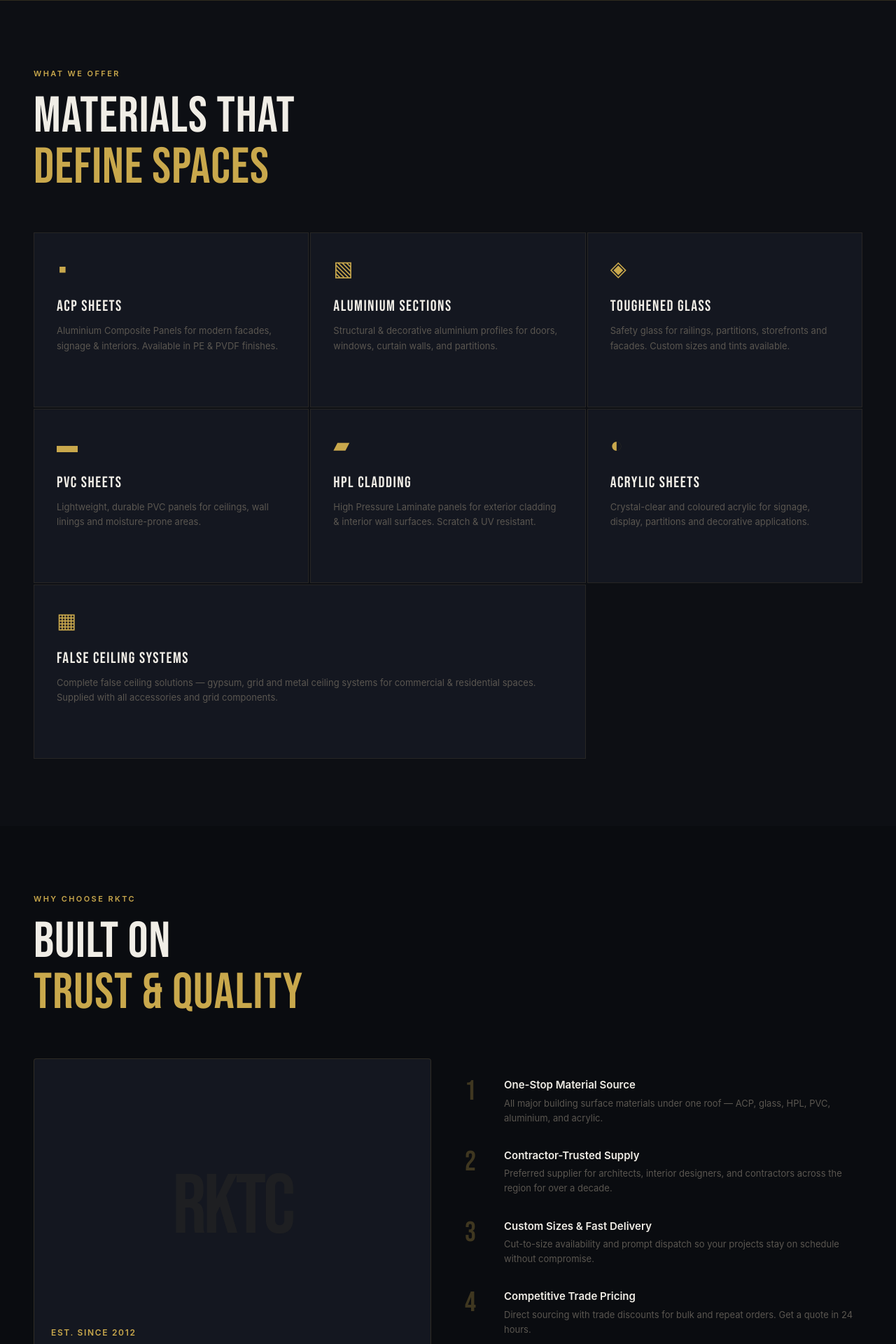
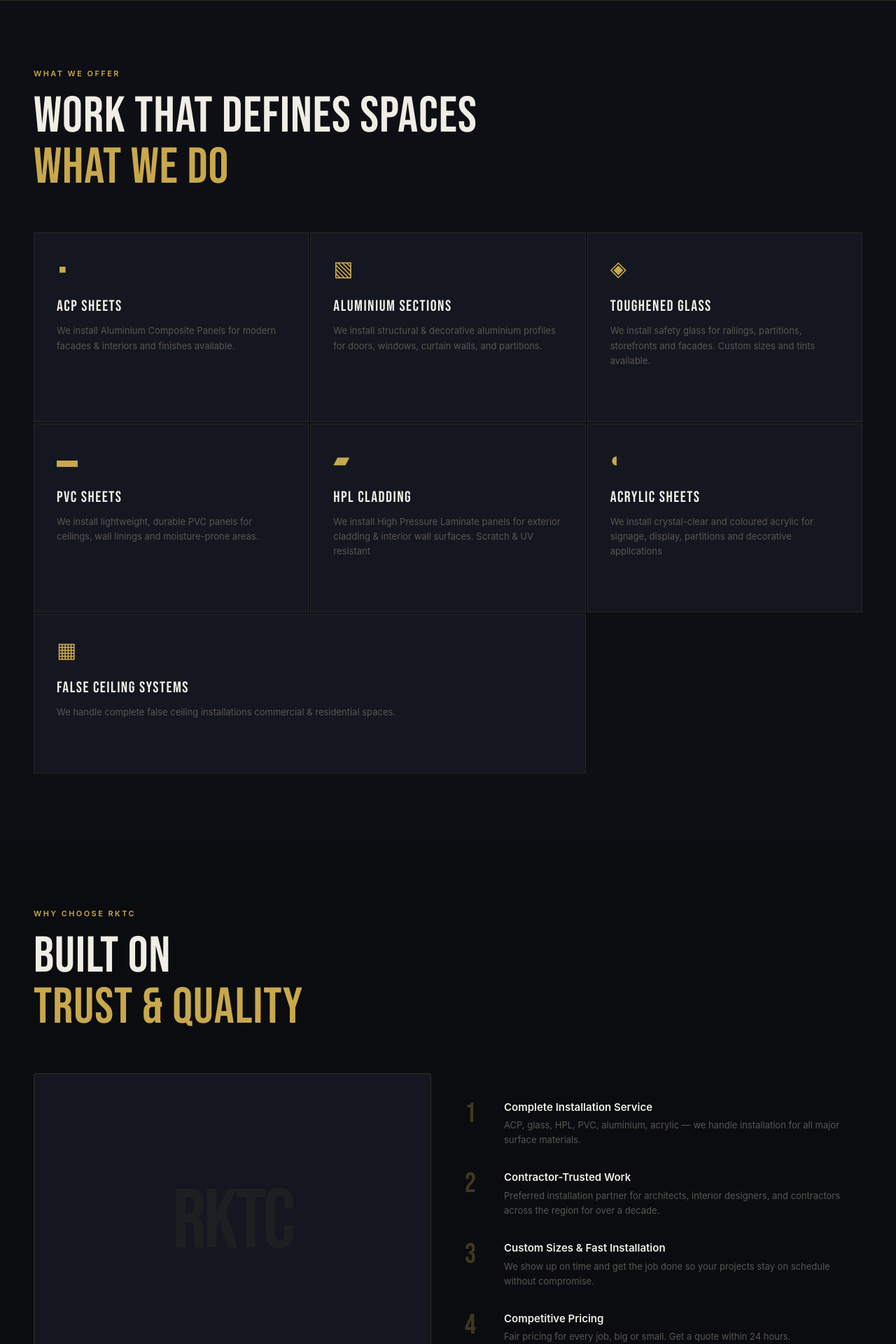
Before and after one commit to YASHdroid/RKTC_Porttfolio, a React (Vite) app in the folder RKTC_Portfolio/client/: page / in a window 1280 px wide. Shown: the part 860-2780 px from the top of the page at 70% size. Built offline with nearby package versions, Linux system fonts and the light colour scheme.

Commit message:
refactor: update RKTC content from supplier to installation services

```diff
--- a/RKTC_Portfolio/client/src/pages/DealsIn.jsx
+++ b/RKTC_Portfolio/client/src/pages/DealsIn.jsx
@@ -11,9 +11,9 @@ const PRODUCTS = [
         name: "ACP Sheets",
         fullName: "Aluminium Composite Panels",
         tagline: "Modern facades, bold signage, premium interiors",
-        desc: "Aluminium Composite Panels consist of two aluminium sheets bonded to a polyethylene or mineral core. Lightweight yet rigid, they are the go-to choice for building facades, shopfronts, signage, and interior wall cladding.",
+        desc: "Aluminium Composite Panels consist of two aluminium sheets bonded to a polyethylene or mineral core. Lightweight yet rigid, we install them for building facades, shopfronts, signage, and interior wall cladding.",
         specs: [
-            { label: "Thickness", value: "3mm / 4mm / 6mm" },
+            { label: "Thickness", value: "Many Available" },
             { label: "Width", value: "1220mm / 1500mm" },
             { label: "Core Type", value: "PE (Polyethylene) / FR (Fire Retardant)" },
             { label: "Finish", value: "PVDF Coating / PE Coating" },
@@ -32,7 +32,7 @@ const PRODUCTS = [
         name: "Aluminium Sections",
         fullName: "Aluminium Profiles & Extrusions",
         tagline: "Structural strength with a clean finish",
-        desc: "Extruded aluminium profiles used in doors, windows, curtain wall systems, partitions, shopfronts, and structural glazing. Corrosion-resistant, lightweight and available in anodised or powder-coated finishes.",
+        desc: "We install extruded aluminium profiles for doors, windows, curtain wall systems, partitions, shopfronts, and structural glazing. Corrosion-resistant and lightweight with anodised or powder-coated finishes.",
         specs: [
             { label: "Alloy", value: "6063 T5 / T6 Grade" },
             { label: "Finish", value: "Anodised / Powder Coated / Mill Finish" },
@@ -53,7 +53,7 @@ const PRODUCTS = [
         name: "Toughened Glass",
         fullName: "Tempered Safety Glass",
         tagline: "Safety, clarity and structural integrity",
-        desc: "Toughened (tempered) glass is 4–5x stronger than normal glass. When broken, it shatters into small blunt pieces instead of sharp shards, making it the safest choice for structural and high-traffic applications.",
+        desc: "Toughened (tempered) glass is 4–5x stronger than normal glass. When broken, it shatters into small blunt pieces instead of sharp shards. We install it for railings, partitions, storefronts and facades.",
         specs: [
             { label: "Thickness", value: "4mm / 6mm / 8mm / 10mm / 12mm" },
             { label: "Max Size", value: "2440mm × 3660mm" },
@@ -74,7 +74,7 @@ const PRODUCTS = [
         name: "PVC Sheets",
         fullName: "PVC Foam & Rigid Sheets",
         tagline: "Lightweight, waterproof, easy to work with",
-        desc: "PVC sheets are moisture-resistant, termite-proof and extremely lightweight. Ideal for wet areas, false ceilings, wall panelling and display boards. Available in foam (Sunboard type) and rigid variants.",
+        desc: "PVC sheets are moisture-resistant, termite-proof and extremely lightweight. We install them for false ceilings, wall panelling, wet areas and display boards. Available in foam and rigid variants.",
         specs: [
             { label: "Thickness", value: "1mm to 25mm" },
             { label: "Sheet Size", value: "1220mm × 2440mm (standard)" },
@@ -95,7 +95,7 @@ const PRODUCTS = [
         name: "HPL Cladding",
         fullName: "High Pressure Laminate Panels",
         tagline: "Durable exterior surfaces with designer finishes",
-        desc: "High Pressure Laminate (HPL) panels are manufactured by compressing layers of kraft paper and decorative paper under high heat and pressure. The result is an extremely hard, scratch-resistant panel suitable for both exterior and interior use.",
+        desc: "High Pressure Laminate (HPL) panels are extremely hard and scratch-resistant. We install them for exterior cladding and interior wall surfaces in commercial and residential projects.",
         specs: [
             { label: "Thickness", value: "3mm / 6mm / 8mm / 10mm / 12mm" },
             { label: "Sheet Size", value: "1300mm × 3050mm (standard)" },
@@ -116,7 +116,7 @@ const PRODUCTS = [
         name: "Acrylic Sheets",
         fullName: "Cast & Extruded Acrylic (PMMA)",
         tagline: "Crystal clarity for signs, displays and décor",
-        desc: "Acrylic (PMMA) sheets are a lightweight, shatter-resistant alternative to glass with 92% light transmission. Available in clear, coloured, mirror and frosted variants. Can be laser-cut, CNC-routed, bent and thermoformed.",
+        desc: "Acrylic (PMMA) sheets are a lightweight, shatter-resistant alternative to glass with 92% light transmission. We install them for signage, display counters, partitions and decorative applications.",
         specs: [
             { label: "Thickness", value: "1.5mm to 25mm" },
             { label: "Sheet Size", value: "1220mm × 2440mm / 2050mm × 3050mm" },
@@ -137,7 +137,7 @@ const PRODUCTS = [
         name: "False Ceiling",
         fullName: "False Ceiling Systems & Accessories",
         tagline: "Complete ceiling solutions for every space",
-        desc: "We supply complete false ceiling systems including gypsum boards, grid systems (T-bar), metal tiles, PVC ceiling panels and all accessories. Suitable for commercial offices, malls, hospitals, hotels and residential spaces.",
+        desc: "We install complete false ceiling systems including gypsum boards, grid systems (T-bar), metal tiles and PVC ceiling panels. Suitable for commercial offices, malls, hospitals, hotels and residential spaces.",
         specs: [
             { label: "Types", value: "Gypsum / Grid T-bar / Metal Tile / PVC / Stretch" },
             { label: "Grid Size", value: "600×600mm / 600×1200mm (standard)" },
@@ -199,7 +199,7 @@ export default function DealsIn() {
                 <div className="flex items-center gap-3 mb-5 fade-up">
                     <span className="block w-8 h-[1px] bg-[#c9a84c]" />
                     <span className="text-[#c9a84c] text-[11px] font-semibold tracking-[0.22em] uppercase">
-                        Product Catalogue
+                       Our Services
                     </span>
                 </div>
                 <h1 className="font-display text-[clamp(48px,9vw,100px)] leading-[0.92] tracking-[2px] text-[#f0ede6] fade-up">
@@ -208,8 +208,8 @@ export default function DealsIn() {
                     <span className="text-[#c9a84c]">DEAL IN</span>
                 </h1>
                 <p className="text-[#7a7570] text-[15px] leading-relaxed max-w-lg mt-5 fade-up">
-                    Premium building surface materials for architects, contractors and
-                    interior designers. Click any product to see full specs.
+                    We install premium surface materials for architects, contractors and
+interior designers. Click any service to see full details.
                 </p>
             </div>
 
@@ -331,7 +331,7 @@ export default function DealsIn() {
                             {/* Brands */}
                             <div className="px-8 py-6 border-b border-[rgba(201,168,76,0.1)]">
                                 <div className="text-[10px] font-semibold tracking-[0.2em] uppercase text-[#c9a84c] mb-4">
-                                    Brands We Stock
+                                Common Brands
                                 </div>
                                 <div className="flex flex-wrap gap-3">
                                     {activeProduct.brands.map((b) => (
@@ -367,7 +367,7 @@ export default function DealsIn() {
                             NEED A CUSTOM QUOTE?
                         </h2>
                         <p className="text-[13px] text-[#5a5650] mt-1">
-                            Bulk orders, custom sizes, specific finishes — just ask.
+                            Got a project in mind? Tell us what you need installed and we'll get back with a quote.
                         </p>
                     </div>
                     <a
--- a/RKTC_Portfolio/client/src/pages/Landing.jsx
+++ b/RKTC_Portfolio/client/src/pages/Landing.jsx
@@ -6,43 +6,43 @@ const PRODUCTS = [
     {
         icon: "▪",
         name: "ACP Sheets",
-        desc: "Aluminium Composite Panels for modern facades, signage & interiors. Available in PE & PVDF finishes.",
+        desc: "We install Aluminium Composite Panels for modern facades & interiors and finishes available.",
         span: false,
     },
     {
         icon: "▧",
         name: "Aluminium Sections",
-        desc: "Structural & decorative aluminium profiles for doors, windows, curtain walls, and partitions.",
+        desc: "We install structural & decorative aluminium profiles for doors, windows, curtain walls, and partitions.",
         span: false,
     },
     {
         icon: "◈",
         name: "Toughened Glass",
-        desc: "Safety glass for railings, partitions, storefronts and facades. Custom sizes and tints available.",
+        desc: "We install safety glass for railings, partitions, storefronts and facades. Custom sizes and tints available.",
         span: false,
     },
     {
         icon: "▬",
         name: "PVC Sheets",
-        desc: "Lightweight, durable PVC panels for ceilings, wall linings and moisture-prone areas.",
+        desc: "We install lightweight, durable PVC panels for ceilings, wall linings and moisture-prone areas.",
         span: false,
     },
     {
         icon: "▰",
         name: "HPL Cladding",
-        desc: "High Pressure Laminate panels for exterior cladding & interior wall surfaces. Scratch & UV resistant.",
+        desc: "We install High Pressure Laminate panels for exterior cladding & interior wall surfaces. Scratch & UV resistant",
         span: false,
     },
     {
         icon: "◐",
         name: "Acrylic Sheets",
-        desc: "Crystal-clear and coloured acrylic for signage, display, partitions and decorative applications.",
+        desc: "We install crystal-clear and coloured acrylic for signage, display, partitions and decorative applications",
         span: false,
     },
     {
         icon: "▦",
         name: "False Ceiling Systems",
-        desc: "Complete false ceiling solutions — gypsum, grid and metal ceiling systems for commercial & residential spaces. Supplied with all accessories and grid components.",
+        desc: "We handle complete false ceiling installations  commercial & residential spaces.",
         span: true,
     },
 ];
@@ -50,23 +50,23 @@ const PRODUCTS = [
 const WHY_POINTS = [
     {
         num: "1",
-        title: "One-Stop Material Source",
-        desc: "All major building surface materials under one roof — ACP, glass, HPL, PVC, aluminium, and acrylic.",
+        title: "Complete Installation Service",
+        desc: "ACP, glass, HPL, PVC, aluminium, acrylic — we handle installation for all major surface materials.",
     },
     {
         num: "2",
-        title: "Contractor-Trusted Supply",
-        desc: "Preferred supplier for architects, interior designers, and contractors across the region for over a decade.",
+        title: "Contractor-Trusted Work",
+        desc: "Preferred installation partner for architects, interior designers, and contractors across the region for over a decade.",
     },
     {
         num: "3",
-        title: "Custom Sizes & Fast Delivery",
-        desc: "Cut-to-size availability and prompt dispatch so your projects stay on schedule without compromise.",
+        title: "Custom Sizes & Fast Installation",
+        desc: "We show up on time and get the job done so your projects stay on schedule without compromise.",
     },
     {
         num: "4",
-        title: "Competitive Trade Pricing",
-        desc: "Direct sourcing with trade discounts for bulk and repeat orders. Get a quote in 24 hours.",
+        title: "Competitive  Pricing",
+        desc: "Fair pricing for every job, big or small. Get a quote within 24 hours.",
     },
 ];
 
@@ -261,7 +261,7 @@ export default function Landing() {
                 <div className="flex items-center gap-3 mb-6 reveal">
                     <span className="block w-8 h-[1px] bg-[#c9a84c]" />
                     <span className="text-[#c9a84c] text-[11px] font-semibold tracking-[0.22em] uppercase">
-                        Premium Building Materials
+                        Premium Building Installation
                     </span>
                 </div>
 
@@ -276,8 +276,7 @@ export default function Landing() {
 
                 {/* Sub */}
                 <p className="text-[#7a7570] text-base leading-relaxed max-w-md mb-12 reveal">
-                    From ACP cladding to toughened glass — RKTC supplies architects and
-                    contractors with materials that perform and impress.
+                    From ACP cladding to toughened glass — RKTC installs premium surface materials for architects and contractors across the region.
                 </p>
 
                 {/* CTAs */}
@@ -301,7 +300,7 @@ export default function Landing() {
                     {[
                         { num: "500+", label: "Projects Completed" },
                         { num: "12+", label: "Years in Business" },
-                        { num: "8", label: "Product Lines" },
+                        { num: "8", label: "Services Offered" },
                     ].map((s) => (
                         <div key={s.label}>
                             <div className="font-display text-[48px] text-[#c9a84c] leading-none">
@@ -339,9 +338,9 @@ export default function Landing() {
                     What We Offer
                 </div>
                 <h2 className="font-display text-[clamp(36px,6vw,72px)] leading-[1.02] tracking-[1px] text-[#f0ede6] mb-14 reveal">
-                    MATERIALS THAT
+                   WORK THAT DEFINES SPACES
                     <br />
-                    <span className="text-[#c9a84c]">DEFINE SPACES</span>
+                    <span className="text-[#c9a84c]">What We Do</span>
                 </h2>
 
                 <div className="grid grid-cols-1 sm:grid-cols-2 lg:grid-cols-3 gap-[2px]">
@@ -422,7 +421,7 @@ export default function Landing() {
                             <span className="text-[#c9a84c]">YOUR PROJECT?</span>
                         </h2>
                         <p className="text-[14px] text-[#7a7570] mt-2">
-                            Tell us what you need and we'll get back with pricing within 24 hours.
+                            Tell us what you need installed and we'll get back with a quote within 24 hours.
                         </p>
                     </div>
                     <a
--- a/RKTC_Portfolio/client/src/pages/about.jsx
+++ b/RKTC_Portfolio/client/src/pages/about.jsx
@@ -1,30 +1,30 @@
 const STATS = [
-  { num: "500+", label: "Projects Completed" },
+  { num: "1000+", label: "Projects Completed" },
   { num: "12+", label: "Years in Business" },
-  { num: "8", label: "Product Lines" },
-  { num: "200+", label: "Happy Clients" },
+  { num: "8", label: "Services Offered" },
+  { num: "750+", label: "Happy Clients" },
 ];
 
 const VALUES = [
   {
     icon: "◈",
     title: "Quality First",
-    desc: "We source only from trusted manufacturers. Every material we supply meets industry standards for durability, finish, and safety.",
+    desc: "We work only with trusted manufacturers and use materials that meet industry standards for durability, finish, and safety.",
   },
   {
     icon: "▰",
     title: "Honest Pricing",
-    desc: "No hidden charges. Trade pricing for contractors, bulk discounts for large orders, and quotes within 24 hours — always.",
+    desc: "No hidden charges. Fair pricing for every job, and quotes within 24 hours — always.",
   },
   {
     icon: "▧",
-    title: "Fast Fulfillment",
-    desc: "Cut-to-size availability and prompt dispatch from our warehouse so your projects never face material delays.",
+    title: "On-Site, On-Schedule",
+    desc: "We show up on time and complete installations efficiently so your projects never face delays.",
   },
   {
     icon: "◐",
     title: "Expert Guidance",
-    desc: "Not sure which material suits your project? Our team helps you pick the right product for the right application.",
+    desc: "Not sure which material suits your project? Our team helps you pick the right solution for the right application.",
   },
 ];
 
@@ -32,22 +32,17 @@ const TIMELINE = [
   {
     year: "2012",
     title: "Founded",
-    desc: "RKTC started as a small aluminium and ACP sheet supplier in Haryana, serving local contractors.",
+    desc: "RKTC started as a small aluminium and ACP installation service in Haryana, serving local contractors and builders.",
   },
   {
     year: "2015",
-    title: "Expanded Product Line",
-    desc: "Added toughened glass, PVC sheets and false ceiling systems to meet growing demand from architects.",
+    title: "Expanded Services",
+    desc: "Added toughened glass, PVC sheet and false ceiling installations to meet growing demand from architects.",
   },
   {
     year: "2018",
-    title: "Warehouse Upgrade",
-    desc: "Moved to a larger facility with cut-to-size capabilities and faster dispatch for bulk orders.",
-  },
-  {
-    year: "2021",
-    title: "HPL & Acrylic Added",
-    desc: "Launched HPL cladding and acrylic sheet supply to complete our exterior and interior material range.",
+    title: "Grew Our Team",
+    desc: "Expanded our installation team and took on larger commercial projects across the region.",
   },
   {
     year: "2025",
@@ -55,7 +50,6 @@ const TIMELINE = [
     desc: "Launched our online portfolio to connect with architects, designers and contractors across India.",
   },
 ];
-
 export default function About() {
   return (
     <div className="bg-[#0d0f14] text-[#f0ede6] font-sans min-h-screen">
@@ -116,29 +110,32 @@ export default function About() {
         {/* Right — text */}
         <div>
         <p className="text-[#a09c92] text-[15px] leading-[1.85] mb-6">
-            RKTC is a Haryana-based supplier of premium architectural surface
-            materials — serving contractors, interior designers, and architects
-            across North India for over a decade.
+  RKTC is a Haryana-based installation company specialising in premium
+  architectural surface solutions — serving contractors, interior
+  designers, and architects across North India for over a decade.
 </p>
+
 <p className="text-[#7a7570] text-[14px] leading-[1.85] mb-6">
   We started with a simple idea: make it easier for builders to get
-            quality materials without the hassle of dealing with multiple
-            vendors. Today, we supply everything from ACP sheets and aluminium
-            sections to toughened glass, HPL cladding, PVC, acrylic, and false
-            ceiling systems — all from one trusted source.
+  quality installation services without dealing with multiple vendors.
+  Today, we install everything from ACP sheets and aluminium sections to
+  toughened glass, HPL cladding, PVC, acrylic, and false ceiling systems —
+  all through one trusted team.
 </p>
+
 <p className="text-[#7a7570] text-[14px] leading-[1.85]">
   Whether you're cladding a commercial facade, fitting out a retail
-            interior, or sourcing materials for a residential project — RKTC
-            delivers the right product at the right price, on time.
+  interior, or finishing a residential project — RKTC delivers the right
+  installation at the right price, on time.
 </p>
+
+
 
           {/* divider */}
           <div className="border-t border-[rgba(201,168,76,0.12)] mt-10 pt-8">
             <div className="border-l-2 border-[#c9a84c] pl-5">
               <p className="text-[14px] text-[#a09c92] italic leading-relaxed">
-                "Our goal has always been simple — be the supplier we ourselves
-                always wished we had."
+                "Our goal has always been simple — be the installation partner we ourselves always wished we had."
               </p>
               <p className="text-[12px] text-[#5a5650] mt-2 tracking-wider uppercase">
                 — Founder, RKTC
@@ -244,7 +241,7 @@ export default function About() {
               WORK WITH US
             </h2>
             <p className="text-[14px] text-[#7a7570] mt-2 max-w-sm">
-              Looking for a reliable material supplier for your next project?
+    Looking for a reliable installation partner for your next project?
 Let's talk.
             </p>
           </div>
```
Lines whose indentation alone changed are shown as unchanged.
